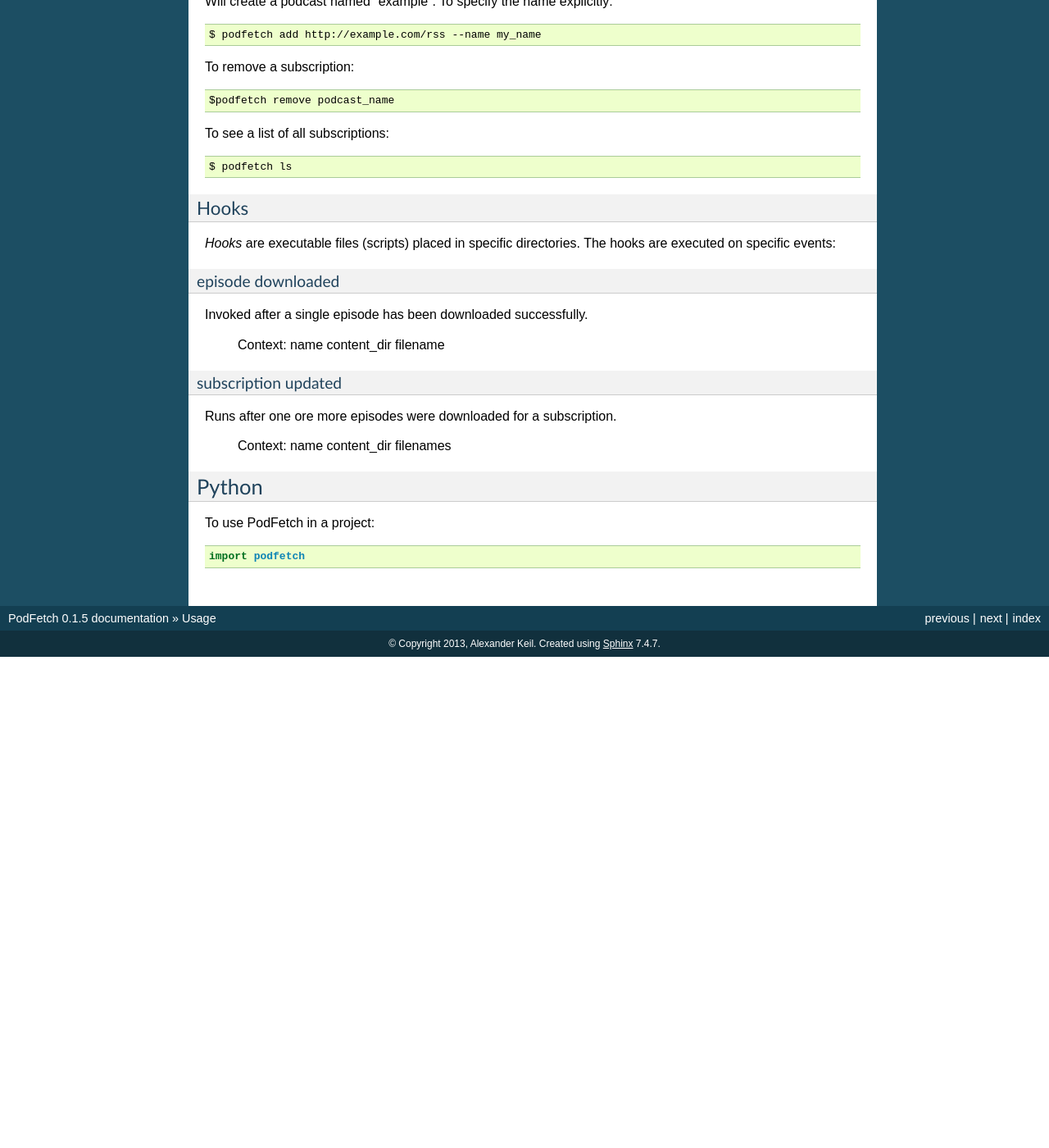
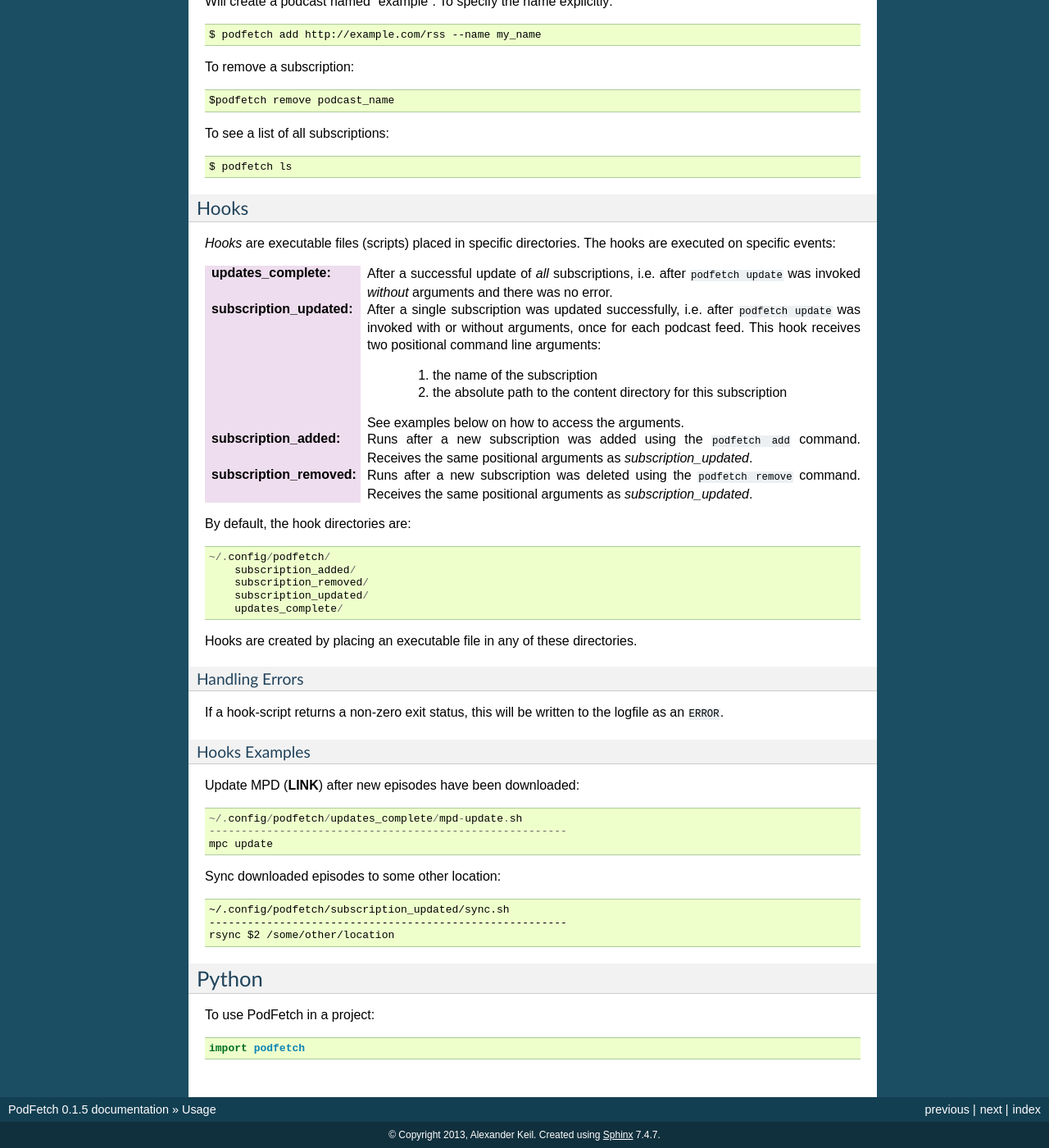
Before and after one commit to akeil/podfetch, a Sphinx documentation site: the page built from docs/usage.rst, in a window 1280 px wide and 1400 px high, scrolled down 613 px. Shown: the whole window at 82% size. Built offline with Sphinx 7.4.7, drawn with Linux system fonts in a browser that asks for light colours; before the commit the page ends 1414 px from its top, so only the background shows below that; some of the changed text lies outside the part shown.

Commit message:
Docs for hooks.

```diff
--- a/docs/usage.rst
+++ b/docs/usage.rst
@@ -46,23 +46,60 @@ Hooks
 *Hooks* are executable files (scripts) placed in specific directories.
 The hooks are executed on specific events:
 
-episode downloaded
-------------------
-Invoked after a single episode has been downloaded successfully.
+:updates_complete:
+    After a successful update of *all* subscriptions,
+    i.e. after ``podfetch update`` was invoked *without* arguments
+    and there was no error.
+:subscription_updated:
+    After a single subscription was updated successfully,
+    i.e. after ``podfetch update`` was invoked with or without arguments,
+    once for each podcast feed.
+    This hook receives two positional command line arguments:
 
-    Context:
-    name
-    content_dir
-    filename
+     #) the name of the subscription
+     #) the absolute path to the content directory for this subscription
 
-subscription updated
---------------------
-Runs after one ore more episodes were downloaded for a subscription.
+    See examples below on how to access the arguments.
 
-    Context:
-    name
-    content_dir
-    filenames
+:subscription_added:
+    Runs after a new subscription was added
+    using the ``podfetch add`` command.
+    Receives the same positional arguments as *subscription_updated*.
+:subscription_removed:
+    Runs after a new subscription was deleted
+    using the ``podfetch remove`` command.
+    Receives the same positional arguments as *subscription_updated*.
+
+By default, the hook directories are::
+
+    ~/.config/podfetch/
+        subscription_added/
+        subscription_removed/
+        subscription_updated/
+        updates_complete/
+
+Hooks are created by placing an executable file in any of these directories.
+
+Handling Errors
+---------------
+If a hook-script returns a non-zero exit status,
+this will be written to the logfile as an ``ERROR``.
+
+Hooks Examples
+--------------
+
+Update MPD (**LINK**) after new episodes have been downloaded::
+
+    ~/.config/podfetch/updates_complete/mpd-update.sh
+    --------------------------------------------------------
+    mpc update
+
+Sync downloaded episodes to some other location::
+
+    ~/.config/podfetch/subscription_updated/sync.sh
+    --------------------------------------------------------
+    rsync $2 /some/other/location
+
 
 Python
 ######
```
